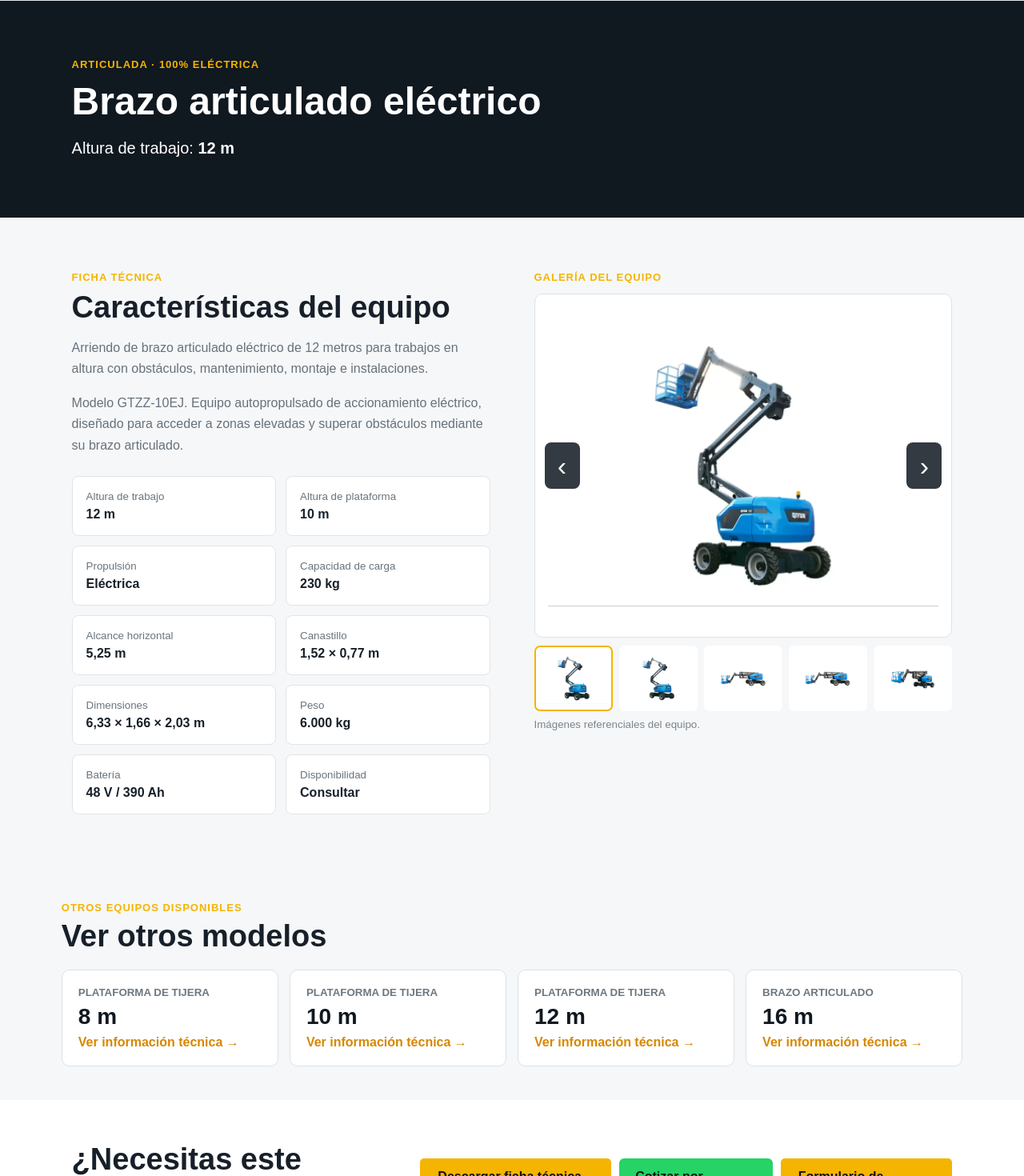
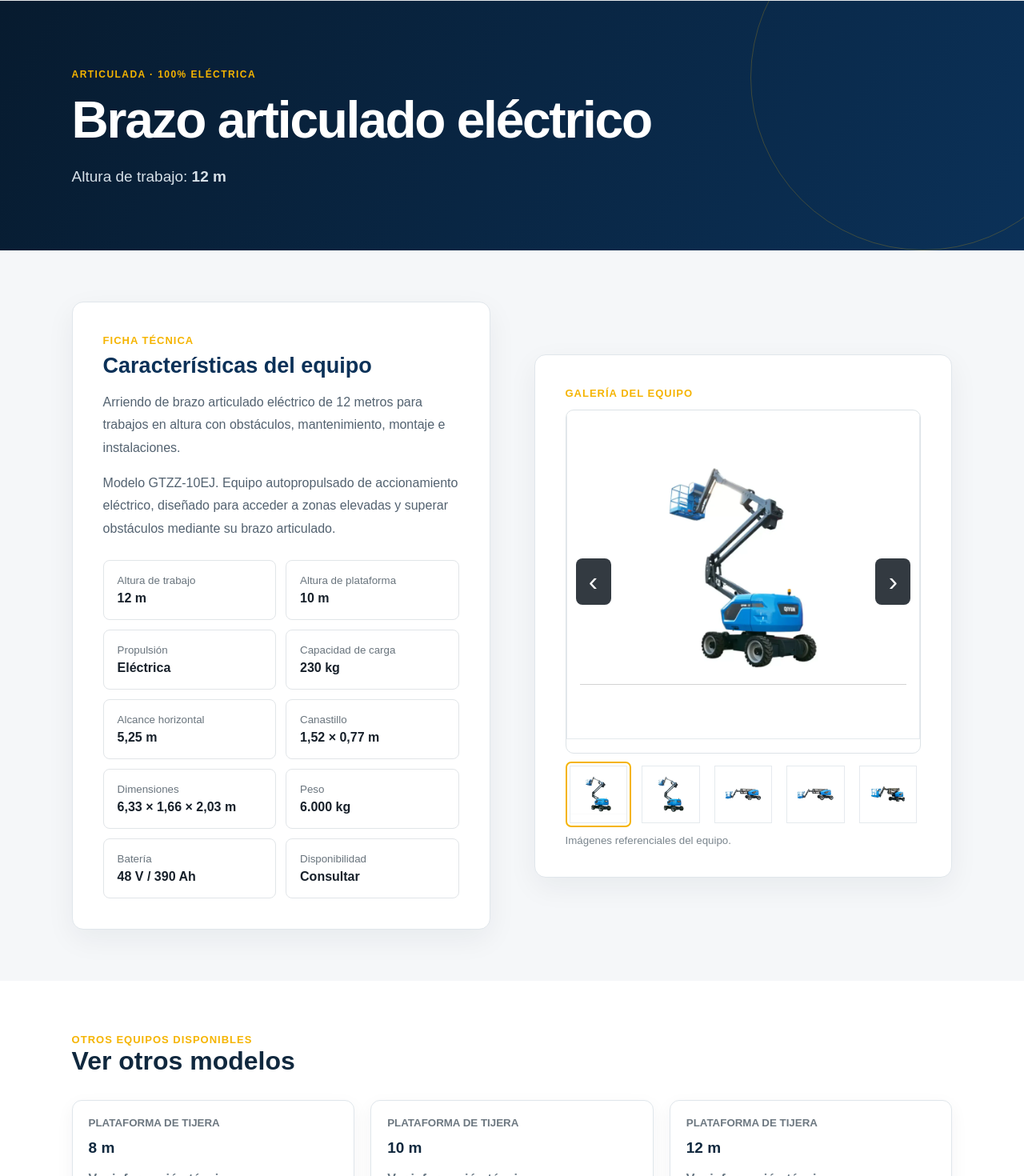
Before and after one commit to proyectoscl/equirental.cl, a Next.js app: page /equipos/articulada-12m in a window 1280 px wide. Shown: the part 111-1581 px from the top of the page at 80% size. Built offline with nearby package versions, Linux system fonts and the light colour scheme.

Commit message:
Give work pages a more corporate visual design

```diff
--- a/app/globals.css
+++ b/app/globals.css
@@ -158,3 +158,32 @@ article{box-shadow:0 12px 32px rgba(16,24,32,.075)}
 .footerBottom{max-width:1200px;margin:40px auto 0;padding-top:20px;border-top:1px solid #263746;display:flex;justify-content:space-between;gap:20px;color:#8293a2;font-size:13px}
 @media(max-width:900px){.footerTop{grid-template-columns:1fr 1fr}.footerBrand{grid-column:1/-1}.footerBottom{flex-direction:column}}
 @media(max-width:560px){.siteFooter{padding:40px 22px 18px}.footerTop{grid-template-columns:1fr;gap:30px}.footerBrand{grid-column:auto}.footerBrand .footerLogo img{width:180px}}
+
+/* Corporate work-application pages */
+.specPage .specHero{position:relative;overflow:hidden;background:linear-gradient(120deg,#071b2f 0%,#0b3158 100%);color:#fff;padding:82px max(7vw,28px) 76px}
+.specPage .specHero:after{content:"";position:absolute;right:-90px;top:-120px;width:430px;height:430px;border:1px solid rgba(245,180,0,.22);border-radius:50%}
+.specPage .specHero .eyebrow{display:inline-block;color:#f5b400;font-weight:800;letter-spacing:.12em;font-size:12px;margin-bottom:18px}
+.specPage .specHero h1{max-width:900px;font-size:clamp(38px,5vw,64px);line-height:1.02;margin:0 0 22px;letter-spacing:-.035em}
+.specPage .specHero p{max-width:760px;font-size:19px;line-height:1.65;color:#d6e0e8;margin:0}
+.specPage .specBody{padding:64px max(7vw,28px);background:#f5f7f9}
+.specPage .specBody>div{max-width:1050px;margin:auto;background:#fff;border:1px solid #e0e6eb;border-radius:14px;padding:38px;box-shadow:0 12px 36px rgba(8,30,52,.06)}
+.specPage .specBody img{margin-bottom:34px;border:1px solid #e5eaee}
+.specPage .specBody h2{font-size:27px;color:#0b3158;margin:30px 0 12px}
+.specPage .specBody h2:first-of-type{margin-top:8px}
+.specPage .specBody h3{color:#12283c}
+.specPage .specBody p{color:#536270;line-height:1.78;font-size:16px}
+.specPage .specBody a{color:#0b5b9b;font-weight:750;text-decoration:none}
+.specPage .specBody a:hover{text-decoration:underline}
+.specPage .otherModels{padding:64px max(7vw,28px);background:#fff}
+.specPage .otherModels>h2{max-width:1200px;margin:0 auto 30px;color:#10283e;font-size:32px}
+.specPage .otherModelsGrid{max-width:1200px;margin:auto;display:grid;grid-template-columns:repeat(3,minmax(0,1fr));gap:20px}
+.specPage .otherModelCard{background:#fff;border:1px solid #dfe6eb;border-radius:12px;padding:20px;text-decoration:none;box-shadow:0 7px 22px rgba(12,39,62,.05);transition:transform .2s ease,box-shadow .2s ease,border-color .2s ease}
+.specPage .otherModelCard:hover{transform:translateY(-4px);border-color:#f5b400;box-shadow:0 14px 32px rgba(12,39,62,.11)}
+.specPage .otherModelCard img{border-radius:8px;background:#f7f8fa;margin-bottom:16px}
+.specPage .otherModelCard strong{display:block;color:#10283e;font-size:19px;margin:6px 0 9px}
+.specPage .otherModelCard span{color:#667581;line-height:1.5}
+.specPage .specCta{background:#0b3158;color:#fff;padding:54px max(7vw,28px);display:flex;align-items:center;justify-content:space-between;gap:30px}
+.specPage .specCta h2{font-size:30px;margin:0}
+.specPage .specCta .primary{display:inline-block;background:#f5b400;color:#101820;text-decoration:none;font-weight:800;padding:15px 22px;border-radius:7px;margin:4px}
+@media(max-width:850px){.specPage .otherModelsGrid{grid-template-columns:1fr 1fr}.specPage .specCta{display:block}.specPage .specCta div{margin-top:20px}}
+@media(max-width:580px){.specPage .specHero{padding-top:56px;padding-bottom:54px}.specPage .specHero p{font-size:17px}.specPage .specBody>div{padding:24px}.specPage .otherModelsGrid{grid-template-columns:1fr}.specPage .specCta h2{font-size:25px}}
```
